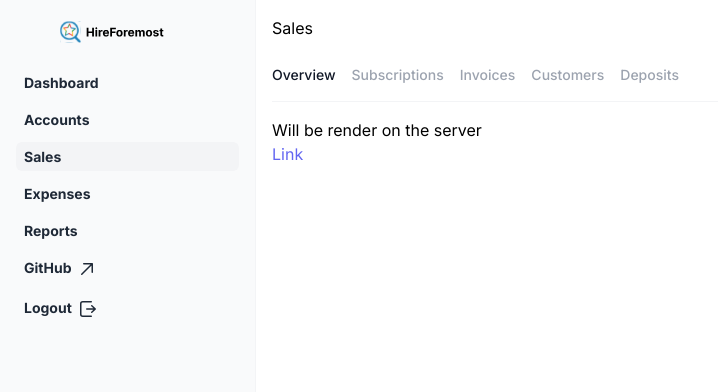
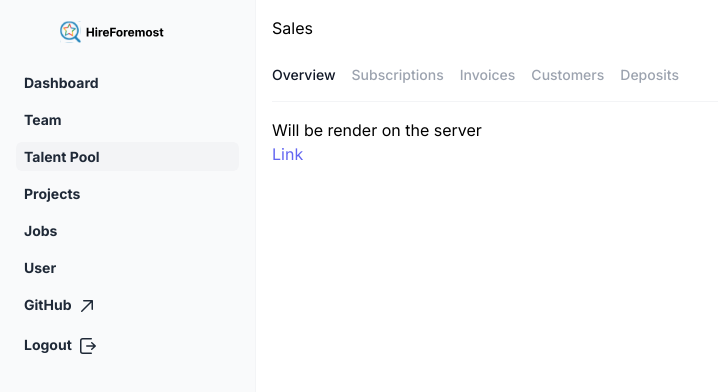
Before and after one commit to MiguelHG2351/nextjs-research, a Next.js app: page /sales in a window 1280 px wide. Shown: the top 392 px of the page, without its empty margins (0-718 px from the left). Built offline with nearby package versions, Linux system fonts and the light colour scheme.

Commit message:
redux it's works!

```diff
--- a/components/Sidenav.tsx
+++ b/app/components/Sidenav.tsx
@@ -1,3 +1,5 @@
+import Link from "next/link";
+
 export default function Sidenav() {
   return (
     <section className="border-r border-r-gray-100 bg-gray-50 px-4">
@@ -43,32 +45,37 @@ export default function Sidenav() {
       </div>
       <div className="flex flex-col">
         <div className="flex flex-col font-bold text-gray-800">
-          <a
-            className="my-1 py-1 px-2 pr-16 text-[length:14px] "
+          <Link
+            className="my-1 py-1 px-2 pr-0 text-[length:14px] whitespace-nowrap text-ellipsis overflow-hidden "
             href="/dashboard">
             Dashboard
-          </a>
-          <a
-            className="my-1 py-1 px-2 pr-16 text-[length:14px] "
+          </Link>
+          <Link
+            className="my-1 py-1 px-2 pr-0 text-[length:14px] whitespace-nowrap text-ellipsis overflow-hidden "
             href="/accounts">
-            Accounts
-          </a>
-          <a
-            className="my-1 py-1 px-2 pr-16 text-[length:14px] rounded-md bg-gray-100"
+            Team
+          </Link>
+          <Link
+            className="my-1 py-1 px-2 pr-0 text-[length:14px] whitespace-nowrap text-ellipsis overflow-hidden rounded-md bg-gray-100"
             href="/sales"
             aria-current="page">
-            Sales
-          </a>
-          <a
-            className="my-1 py-1 px-2 pr-16 text-[length:14px] "
+            Talent Pool
+          </Link>
+          <Link
+            className="my-1 py-1 px-2 pr-0 text-[length:14px] whitespace-nowrap text-ellipsis overflow-hidden "
             href="/expenses">
-            Expenses
-          </a>
-          <a
-            className="my-1 py-1 px-2 pr-16 text-[length:14px] "
+            Projects
+          </Link>
+          <Link
+            className="my-1 py-1 px-2 pr-0 text-[length:14px] whitespace-nowrap text-ellipsis overflow-hidden "
             href="/reports">
-            Reports
-          </a>
+            Jobs
+          </Link>
+          <Link
+            className="my-1 py-1 px-2 pr-0 text-[length:14px] whitespace-nowrap text-ellipsis overflow-hidden "
+            href="/reports">
+            User
+          </Link>
           <a
             href="https://github.com/MiguelHG2351/nextjs-research"
             className="my-1 flex gap-1 py-1 px-2 pr-16 text-[length:14px]">
--- a/app/layout.tsx
+++ b/app/layout.tsx
@@ -1,7 +1,8 @@
 import "./globals.css";
 import type { Metadata } from "next";
 import { Inter } from "next/font/google";
-import Sidenav from "@/components/Sidenav";
+import Sidenav from "@/app/components/Sidenav";
+import { Providers } from "@/lib/Providers";
 
 const inter = Inter({ subsets: ["latin"] });
 
@@ -16,6 +17,7 @@ export default function RootLayout({
   children: React.ReactNode;
 }) {
   return (
+    <Providers>
       <html lang="en">
         <body className="min-h-screen flex bg-white" style={inter.style}>
           <div className="grid grid-cols-[20%_auto] w-full flex-1">
@@ -24,5 +26,6 @@ export default function RootLayout({
           </div>
         </body>
       </html>
+    </Providers>
   );
 }
--- /dev/null
+++ b/lib/Providers.tsx
@@ -0,0 +1,11 @@
+'use client'
+
+/* Core */
+import { Provider } from 'react-redux'
+
+/* Instruments */
+import { store } from '@/lib/redux'
+
+export const Providers = (props: React.PropsWithChildren) => {
+  return <Provider store={store}>{props.children}</Provider>
+}
--- /dev/null
+++ b/lib/redux/FakeForemostApi.ts
@@ -0,0 +1,16 @@
+import {createApi, fetchBaseQuery} from '@reduxjs/toolkit/query/react'
+const baseUrl = process.env.API_BASE_URL
+
+export const FakeForemostApi = createApi({
+  reducerPath: 'FakeForemosApi',
+  baseQuery: fetchBaseQuery({
+    baseUrl,
+    prepareHeaders: (header) => {
+      header.set('X-Api-Key', `${process.env.REACT_APP_API_KEY}`)
+      header.set('Authorization', `Bearer sdfdfdfadfadfdafsffs`)
+      return header
+    },
+  }),
+  endpoints: (build) => ({}),
+  tagTypes: ['Benefit'],
+})
--- /dev/null
+++ b/lib/redux/index.ts
@@ -0,0 +1 @@
+export * from './store'
--- /dev/null
+++ b/lib/redux/store.ts
@@ -0,0 +1,18 @@
+import { configureStore } from "@reduxjs/toolkit";
+import { FLUSH, PAUSE, PERSIST, PURGE, REGISTER, REHYDRATE } from 'redux-persist'
+
+import { FakeForemostApi } from "./FakeForemostApi";
+
+export const store = configureStore({
+  reducer: {
+    [FakeForemostApi.reducerPath]: FakeForemostApi.reducer,
+  },
+  middleware: (getDefaultMiddleware) =>
+    getDefaultMiddleware({
+      serializableCheck: {
+        ignoredActions: [FLUSH, REHYDRATE, PAUSE, PERSIST, PURGE, REGISTER],
+      },
+    }).concat(
+      FakeForemostApi.middleware,
+    ),
+})
--- a/package.json
+++ b/package.json
@@ -9,6 +9,7 @@
     "lint": "next lint"
   },
   "dependencies": {
+    "@reduxjs/toolkit": "^1.9.5",
     "@types/node": "20.4.1",
     "@types/react": "18.2.14",
     "@types/react-dom": "18.2.6",
@@ -17,6 +18,8 @@
     "postcss": "8.4.25",
     "react": "18.2.0",
     "react-dom": "18.2.0",
+    "react-redux": "^8.1.1",
+    "redux-persist": "^6.0.0",
     "tailwindcss": "3.3.2",
     "typescript": "5.1.6"
   }
```
Also changed, not shown: 1 other file (tests, documents, lock files or other folders). Lines whose indentation alone changed are shown as unchanged.
